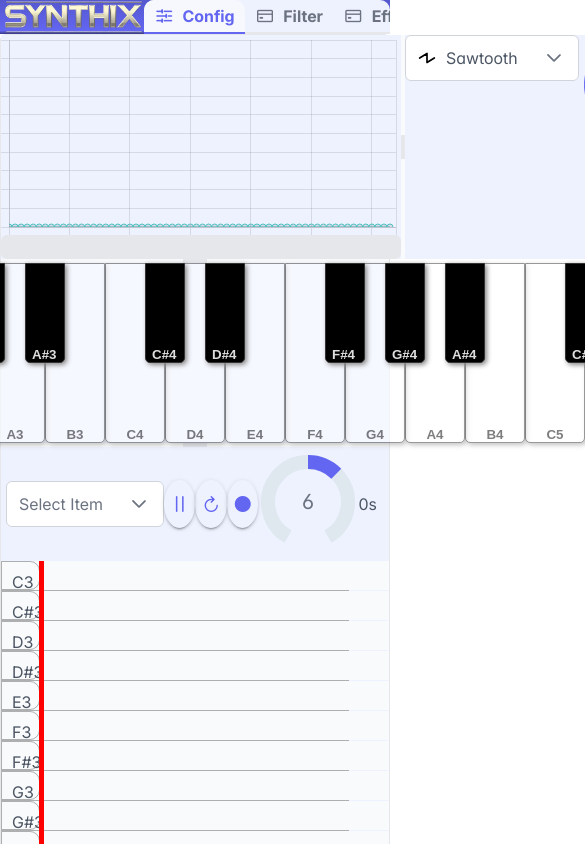
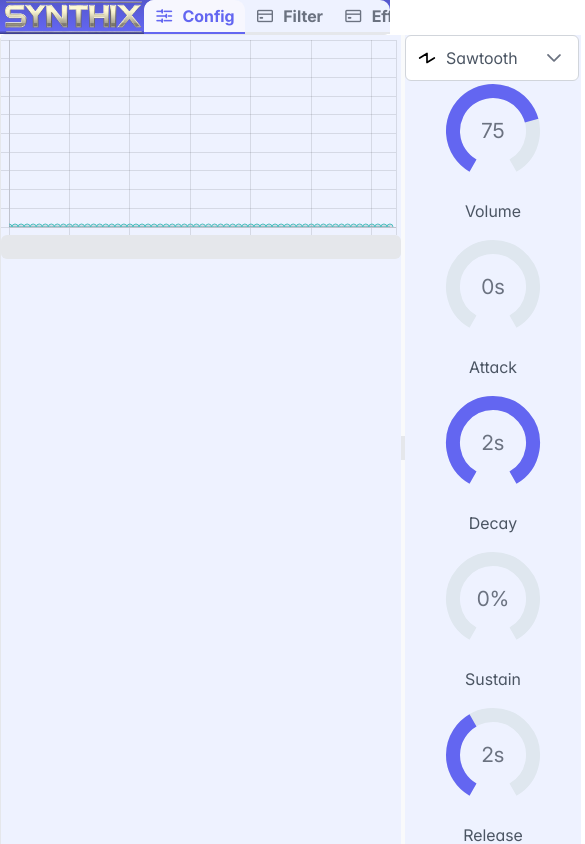
Before and after one commit to BastienTLC/synthix, a React (Create React App) app: page / in a window 390 px wide. Shown: the top 844 px of the page, 585 px wide, since content can reach past the window. Built offline with nearby package versions, Linux system fonts and the light colour scheme.

Commit message:
configTab responsive

```diff
--- a/src/components/Controls/ControlPanel.css
+++ b/src/components/Controls/ControlPanel.css
@@ -1,3 +1,6 @@
 .synth-control-panel{
     background-color: var(--highlight-bg);
+    display: flex;
+    justify-content: center;
+    align-items: center;
 }
--- a/src/components/Controls/tabs/ConfigTab.css
+++ b/src/components/Controls/tabs/ConfigTab.css
@@ -1,6 +1,14 @@
 
 .synth-config-tab {
     display: flex;
+    flex-direction: column;
+    justify-content: center;
+    align-items: center;
+}
+.knob-container{
+    display: flex;
+    justify-content: center;
+    flex-wrap: wrap;
 }
 .knob-text-combo {
     display: flex;
--- a/src/components/Controls/tabs/ConfigTab.js
+++ b/src/components/Controls/tabs/ConfigTab.js
@@ -65,7 +65,7 @@ const ConfigTab = () => {
                   return opts.iconProps['data-pr-overlay-visible'] ? <ChevronRightIcon {...opts.iconProps} /> : <ChevronDownIcon {...opts.iconProps} />;
                 }}/>
       </div>
-
+      <div className="knob-container">
           <div className="knob-text-combo">
               <Knob value={volume} onChange={(e) => { synth.volume.value=(e.value-70)/2; setVolume(e.value); }} />
               <p>Volume</p>
@@ -87,6 +87,7 @@ const ConfigTab = () => {
               <p>Release</p>
           </div>
       </div>
+    </div>
   );
 };
 
```
Also changed, not shown: src/components/Monitoring/graphs/WaveformGraph.js (line endings or trailing spaces). Lines whose indentation alone changed are shown as unchanged.
